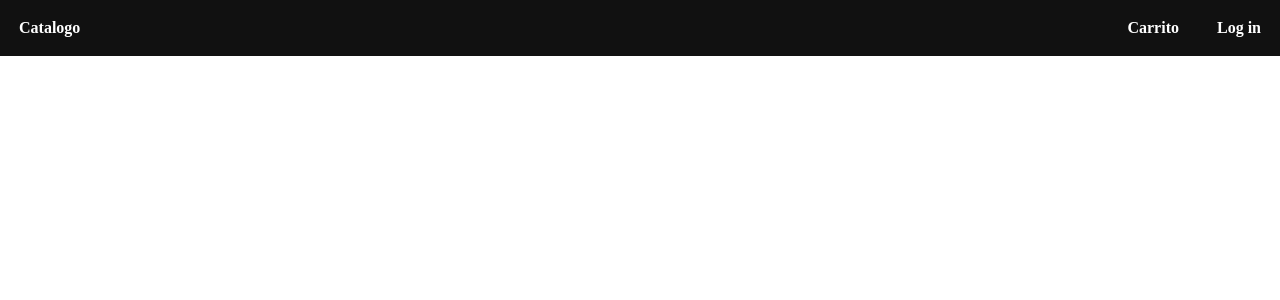
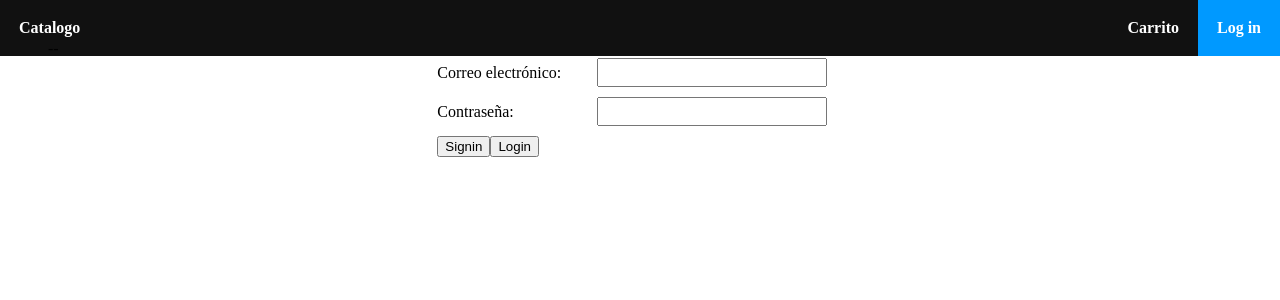
Before and after one commit to sebasvelasco353/Web_Avanzada202310, a React (Create React App) app: page /#/signin in a window 1280 px wide. Before the commit this address led to /#/products. Shown: the top 300 px of the page. Built offline with nearby package versions, Linux system fonts and the light colour scheme.

Commit message:
Sigin converted to Material UI

```diff
--- a/package.json
+++ b/package.json
@@ -3,6 +3,10 @@
   "version": "0.1.0",
   "private": true,
   "dependencies": {
+    "@emotion/react": "^11.11.0",
+    "@emotion/styled": "^11.11.0",
+    "@fontsource/roboto": "^5.0.2",
+    "@mui/material": "^5.13.4",
     "firebase": "^9.22.0",
     "react": "^18.2.0",
     "react-dom": "^18.2.0",
--- a/public/index.html
+++ b/public/index.html
@@ -2,6 +2,15 @@
 <html>
     <head>
         <meta charset="utf-8"/>
+        <meta name="viewport" content="initial-scale=1, width=device-width" />
+        <link
+            rel="stylesheet"
+            href="https://fonts.googleapis.com/css?family=Roboto:300,400,500,700&display=swap"
+        />
+        <link
+          rel="stylesheet"
+            href="https://fonts.googleapis.com/icon?family=Material+Icons"
+        />
         <title>Manga ecommerce</title>
     </head>
     <body>
--- a/src/components/Signin/signIn.jsx
+++ b/src/components/Signin/signIn.jsx
@@ -3,6 +3,8 @@ import {auth, db} from "../../config/firebase";
 import { collection, addDoc } from "firebase/firestore";
 import { createUserWithEmailAndPassword } from "firebase/auth";
 import { useNavigate } from "react-router-dom";
+import Container from '@mui/material/Container';
+import Grid from '@mui/material/Grid';
 import "./sigin.css"
 
 function Sigin({user}){
@@ -36,55 +38,29 @@ function Sigin({user}){
 	}
 
 	return(
-		<div>
-		    <form>
-			    <table>
-			    	<thead>
-		              <tr>
-		            	<th colSpan="2">Sign in</th>
-		          	  </tr>
-		        	</thead>
-		        	<tbody>
-		        		<tr></tr>
-		        		<tr></tr>
-		        		<tr>
-		        			<td></td>
-		        			<td></td>
-		        			<td></td>
-		        			<td></td>
-		        			<td>
+		<>
+			<Container>
+			<Grid container spacing={2}>
+			  <Grid xs={12}>--</Grid>
+			  <Grid xs={4}></Grid>
+			  <Grid xs={4}>
 			  	<div className="form-group">
 					<label htmlFor="email">Correo electrónico:</label>
 					<input type="text" id="email" onChange={(e) => setEmail(e.target.value)}/>
-						        </div></td>
-		        		</tr>
-		        		<tr>
-		        			<td></td>
-		        			<td></td>
-		        			<td></td>
-		        			<td></td>
-		        			<td>
+				</div>
 		        <div className="form-group">
 					<label htmlFor="password">Contraseña:</label>
 					<input type="password" id="password" onChange={(e) => setPassword(e.target.value)}/>
-						        </div></td>
-		        		</tr>
-		        		<tr>
-		        			<td></td>
-		        			<td></td>
-		        			<td></td>
-		        			<td></td>
-		        			<td></td>
-		        			<td>
+				</div>
 		        <div className="form-group">
 					<button onClick={handleSignIn}>Signin</button>
 					<button onClick={handleLogIn}>Login</button>
-						        </div></td>
-		        		</tr>
-		        	</tbody>
-			    </table>
-		    </form>
 				</div>
+			</Grid>
+			</Grid>
+
+			</Container>
+		</>
 		);
 }
 export default Sigin;
```
Also changed, not shown: 1 other file (tests, documents, lock files or other folders). Lines whose indentation alone changed are shown as unchanged.
